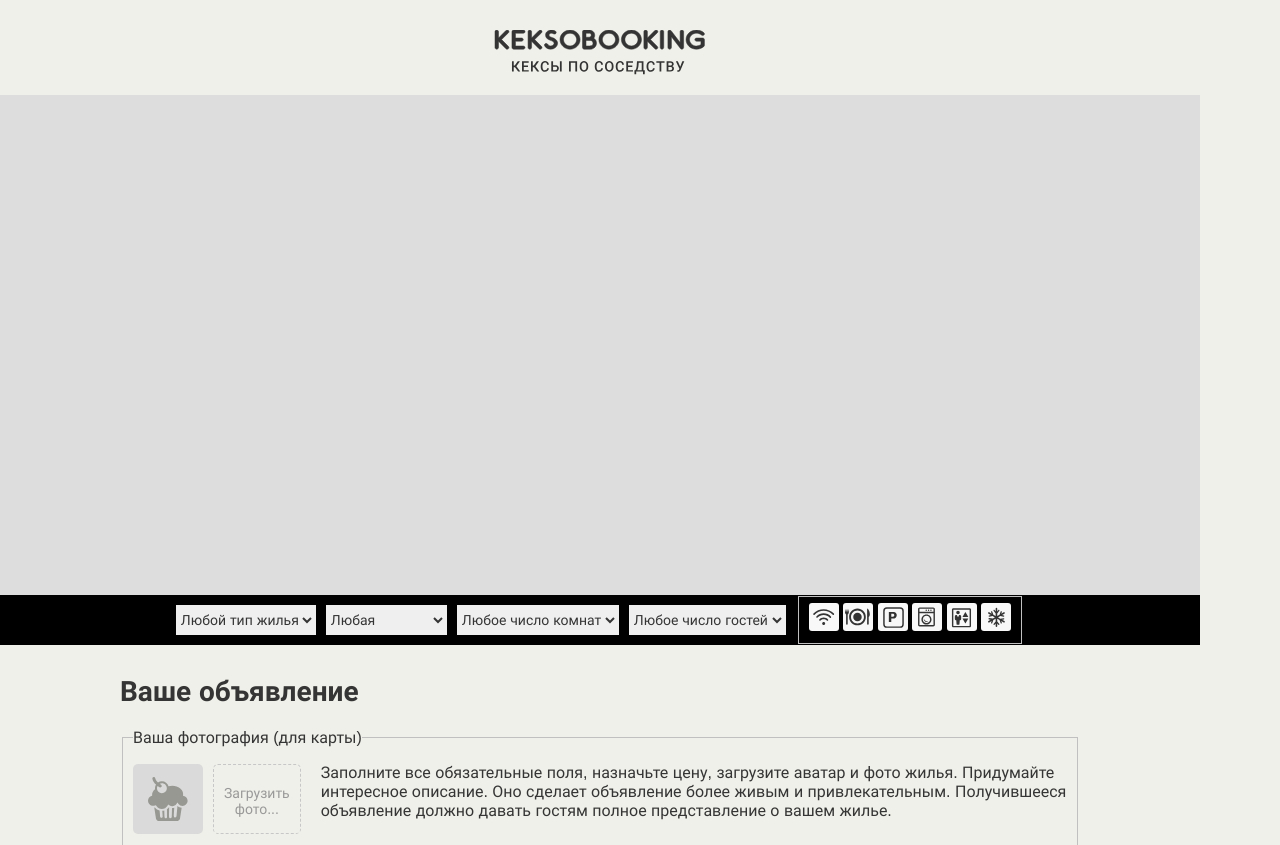
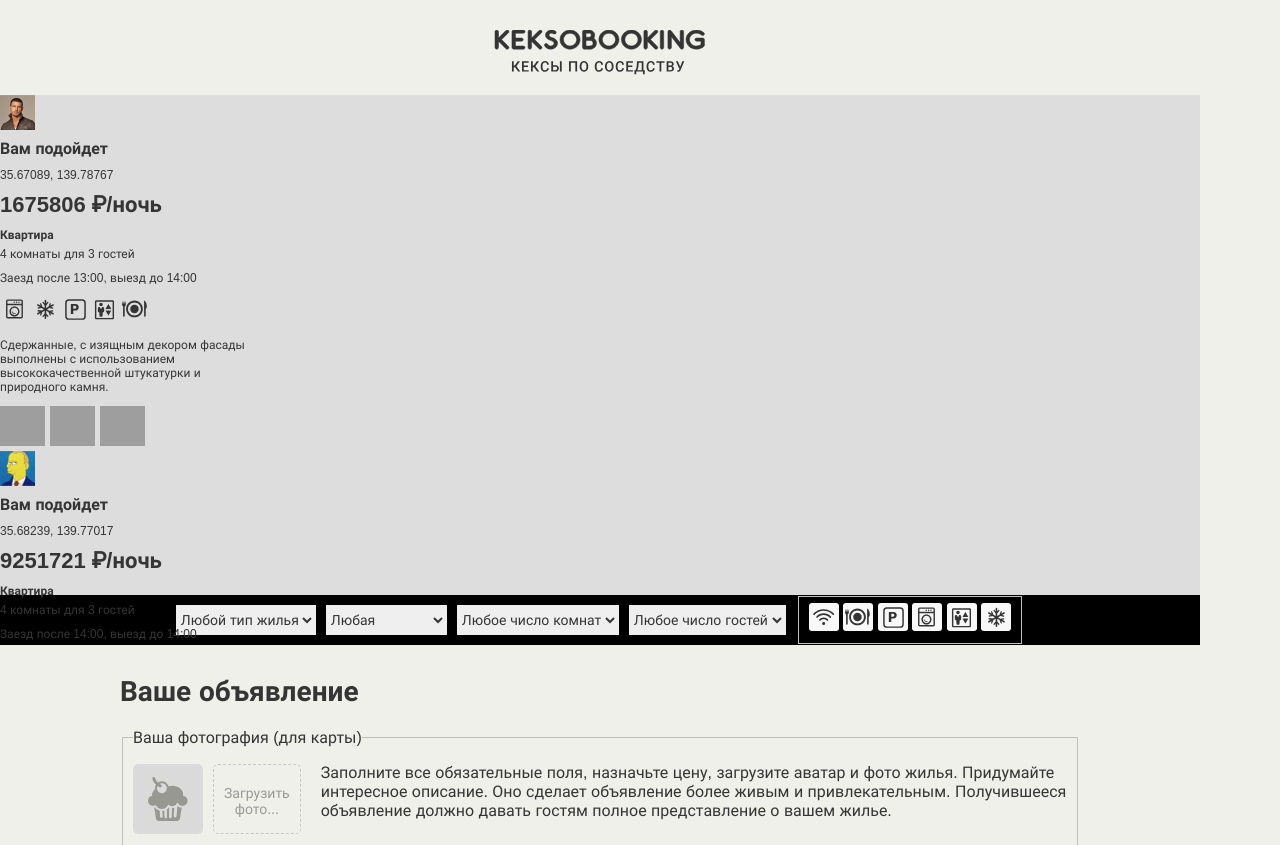
Before and after one commit to Yes-Not-No/1727497-keksobooking-24, a website with bundled scripts: page index.html in a window 1280 px wide. Shown: the top 845 px of the page. Built offline with nearby package versions, Linux system fonts and the light colour scheme; grey boxes are pictures that could not be loaded.

Commit message:
module7-task1

```diff
--- a/index.html
+++ b/index.html
@@ -231,6 +231,7 @@
   </template>
 
   <script src="js/main.js" type="module"></script>
-  <script src="js/create-objects-array.js" type="module"></script>
+  <script src="js/data.js" type="module"></script>
+  <script src="js/cards.js" type="module"></script>
 </body>
 </html>
--- /dev/null
+++ b/js/cards.js
@@ -0,0 +1,107 @@
+import { similarAdsArray } from './data.js';
+
+const templateCard = document.querySelector('#card')
+  .content
+  .querySelector('article');
+const canvas = document.querySelector('#map-canvas');
+const fragment = document.createDocumentFragment();
+const apartment = {
+  palace: 'Дворец',
+  flat: 'Квартира',
+  house: 'Дом',
+  bungalow: 'Бунгало',
+  hotel: 'Отель',
+};
+
+similarAdsArray.map((element) => {
+  const card = templateCard.cloneNode(true);
+  const cardTitle = card.querySelector('.popup__title');
+  const cardAddress = card.querySelector('.popup__text--address');
+  const cardPrice = card.querySelector('.popup__text--price');
+  const cardType = card.querySelector('.popup__type');
+  const cardGuestsRooms = card.querySelector('.popup__text--capacity');
+  const cardCheckInOut = card.querySelector('.popup__text--time');
+  const cardFeatures = card.querySelector('.popup__features');
+  const cardDescription = card.querySelector('.popup__description');
+  const cardPhotos = card.querySelector('.popup__photos');
+  const cardAvatar = card.querySelector('.popup__avatar');
+
+  if (element.offer.title) {
+    cardTitle.textContent = element.offer.title;
+  } else {
+    cardTitle.setAttribute('style', 'display: none;');
+  }
+
+  if (element.offer.address) {
+    cardAddress.textContent = element.offer.address;
+  } else {
+    cardAddress.setAttribute('style', 'display: none;');
+  }
+
+  if (element.offer.price) {
+    cardPrice.textContent = `${element.offer.price} ₽/ночь`;
+  } else {
+    cardPrice.setAttribute('style', 'display: none;');
+  }
+
+  if (element.offer.type) {
+    cardType.textContent = apartment[element.offer.type];
+  } else {
+    cardType.setAttribute('style', 'display: none;');
+  }
+
+  if (element.offer.rooms && element.offer.guests) {
+    cardGuestsRooms.textContent = `${element.offer.rooms} комнаты для ${element.offer.guests} гостей`;
+  } else {
+    cardGuestsRooms.setAttribute('style', 'display: none;');
+  }
+
+  if (element.offer.checkin && element.offer.checkout) {
+    cardCheckInOut.textContent = `Заезд после ${element.offer.checkin}, выезд до ${element.offer.checkout}`;
+  } else {
+    cardCheckInOut.setAttribute('style', 'display: none;');
+  }
+
+  if (element.offer.features) {
+    cardFeatures.innerHTML = '';
+    element.offer.features.forEach((f) => {
+      const feature = document.createElement('li');
+      feature.classList.add('popup__feature');
+      feature.classList.add(`popup__feature--${f}`);
+      cardFeatures.appendChild(feature);
+    });
+  } else {
+    cardFeatures.setAttribute('style', 'display: none;');
+  }
+
+  if (element.offer.description) {
+    cardDescription.textContent = element.offer.description;
+  } else {
+    cardDescription.setAttribute('style', 'display: none;');
+  }
+
+  if (element.offer.photos) {
+    cardPhotos.innerHTML = '';
+    element.offer.photos.forEach((p) => {
+      const photo = document.createElement('img');
+      photo.setAttribute('src', String(p));
+      photo.classList.add('popup__photo');
+      photo.setAttribute('width', '45');
+      photo.setAttribute('height', '40');
+      photo.setAttribute('alt', 'Фотография жилья');
+      cardPhotos.appendChild(photo);
+    });
+  } else {
+    cardPhotos.setAttribute('style', 'display: none;');
+  }
+
+  if (element.author.avatar) {
+    cardAvatar.setAttribute('src', String(element.author.avatar));
+  } else {
+    cardAvatar.setAttribute('style', 'display: none;');
+  }
+
+  fragment.appendChild(card);
+});
+
+canvas.appendChild(fragment);
--- a/js/create-objects-array.js
+++ b/js/data.js
@@ -1,4 +1,4 @@
-import {getRandomInteger, getRandomFractional} from './random-generator.js';
+import {getRandomInteger, getRandomFractional} from './generator.js';
 
 const TYPE = ['palace', 'flat', 'house', 'bungalow', 'hotel'];
 const TIME = ['12:00', '13:00', '14:00'];
@@ -48,7 +48,7 @@ function createObjectSimilarAds(avatarId, price, type, rooms, guests, checkin, c
 
   const similarAd = {
     author: {
-      avatar: `img/avatars/user${avatarId}.png`,
+      avatar: `img/avatars/user0${avatarId}.png`,
     },
     offer: {
       title: 'Вам подойдет',
@@ -75,10 +75,10 @@ function createObjectSimilarAds(avatarId, price, type, rooms, guests, checkin, c
 function createObjectsSimilarAdsArray() {
   const ads = [];
 
-  for(let it = 0; it < 10; it++){
+  for(let i = 0; i < 10; i++){
     ads.push(
       createObjectSimilarAds(
-        getRandomInteger(1, 10),
+        getRandomInteger(1, 9),
         getRandomInteger(1000000, 10000000),
         TYPE[getRandomInteger(0, 4)],
         getRandomInteger(1, 5),
@@ -96,4 +96,6 @@ function createObjectsSimilarAdsArray() {
   return ads;
 }
 
-export {TYPE, TIME, FEATURES, PHOTOS_URL, LAT_MIN, LAT_MAX, LNG_MIN, LNG_MAX, LAT_LNG_LENGTH, setFeatures, setPhotos, createObjectSimilarAds, createObjectsSimilarAdsArray};
+const similarAdsArray = createObjectsSimilarAdsArray();
+
+export {TYPE, TIME, FEATURES, PHOTOS_URL, LAT_MIN, LAT_MAX, LNG_MIN, LNG_MAX, LAT_LNG_LENGTH, setFeatures, setPhotos, createObjectSimilarAds, createObjectsSimilarAdsArray, similarAdsArray};
--- a/js/main.js
+++ b/js/main.js
@@ -1 +1,2 @@
-import {createObjectsSimilarAdsArray} from './create-objects-array.js';
+import './data.js';
+import './cards.js';
```
Also changed, not shown: js/generator.js (renamed from js/random-generator.js).
